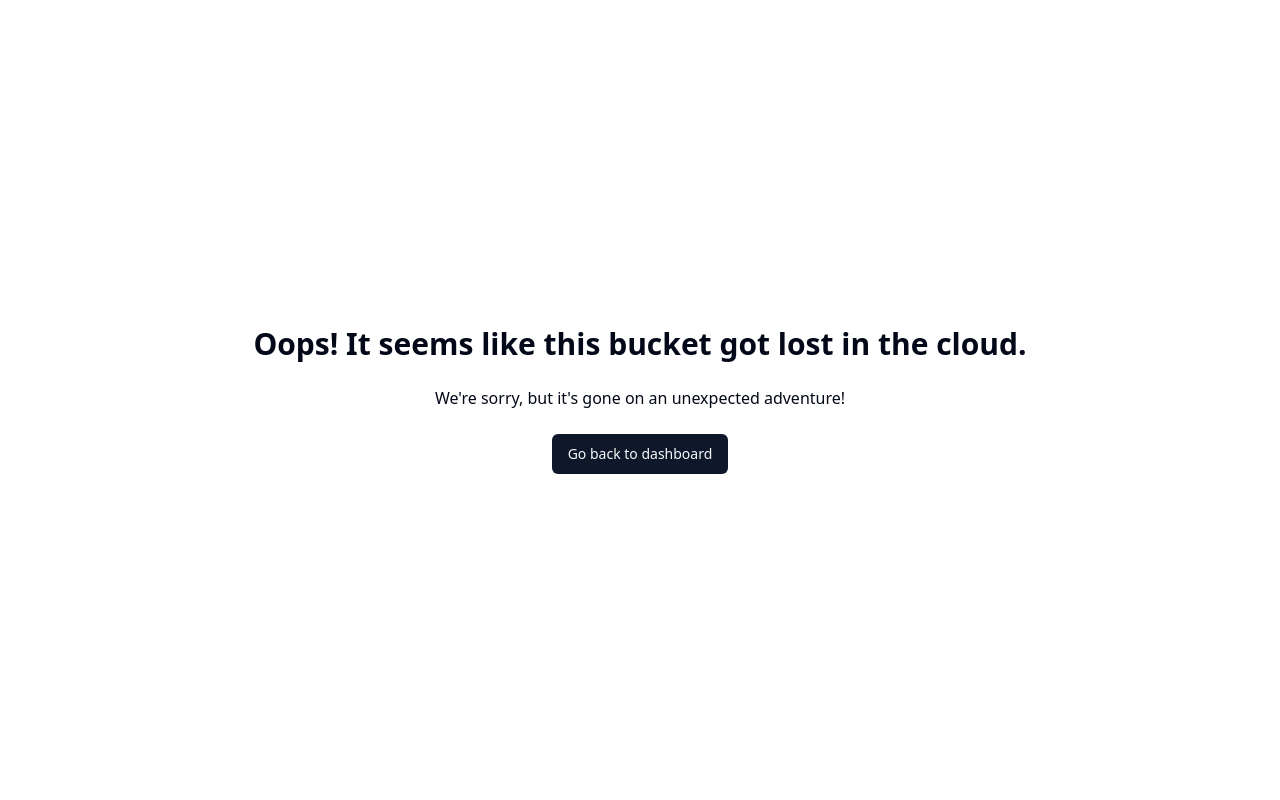
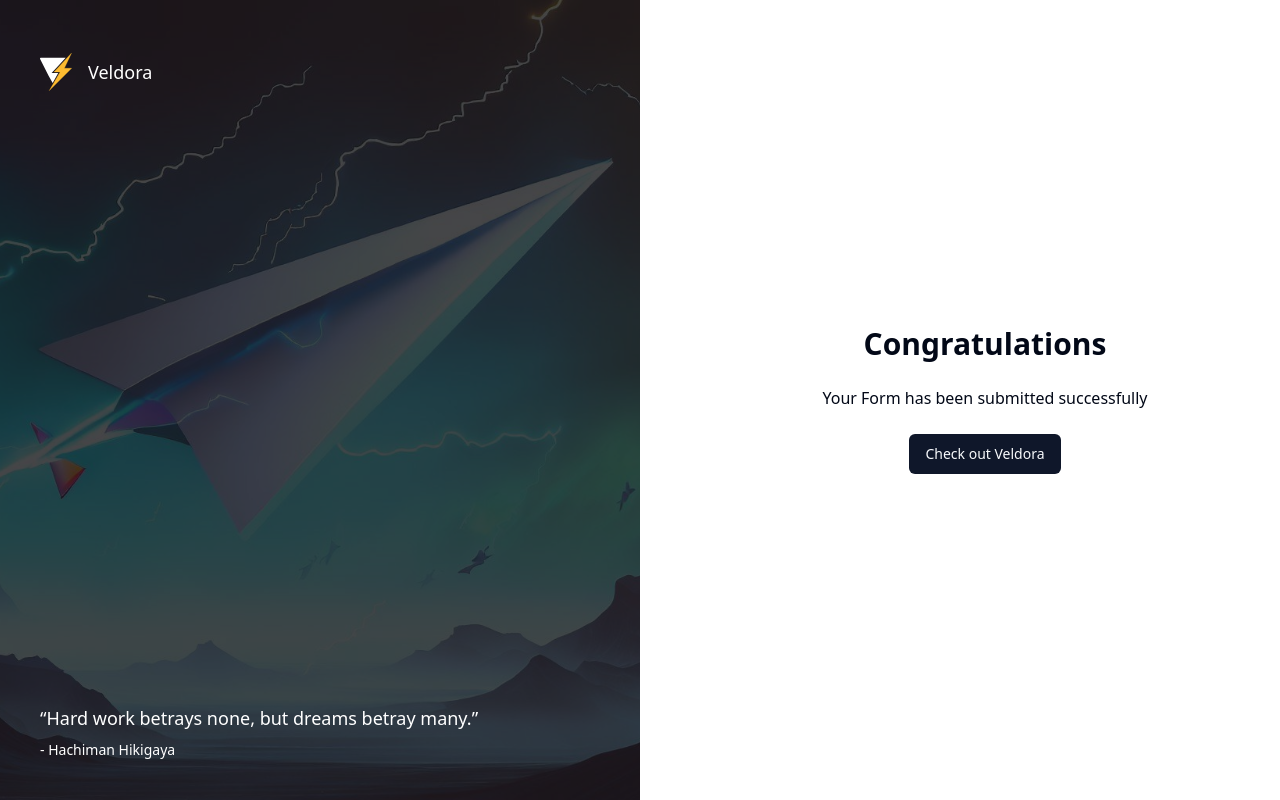
Before and after one commit to princecodes247/veldora--client, a Next.js app: page /subscribed in a window 1280 px wide. Before the commit this address had no page. Built offline with nearby package versions, Linux system fonts and the light colour scheme; no server answers; a web font is replaced by a local one; what prettier-plugin-tailwindcss would draw is missing.

Commit message:
add submission pages

```diff
--- /dev/null
+++ b/pages/subscribed.tsx
@@ -0,0 +1,69 @@
+import { Logo } from "@/components/Logo";
+import Link from "next/link";
+import { Button } from "@/components/ui/button";
+import authBG from "@/public/bg_1.jpg";
+import AnimeQuote from "@/components/AnimeQuote";
+
+export default function Subscribed() {
+
+
+  return (
+    <>
+      <div className="container relative min-h-[100vh] flex-col items-center justify-center md:grid lg:max-w-none lg:grid-cols-2 lg:px-0">
+        <div className="relative hidden h-full flex-col bg-muted p-10 text-white dark:border-r lg:flex">
+          <div className="absolute inset-0 bg-zinc-900">
+            <img
+              src={authBG.src}
+              className="h-full w-full object-cover"
+              alt=""
+            />
+            <div className="absolute inset-0 bg-zinc-900/80" />
+          </div>
+          <div className="relative z-20 flex items-center gap-4 text-lg font-medium">
+            <div className="h-16 w-8">
+              <Logo variant="base" />
+            </div>
+            Veldora
+          </div>
+          <div className="relative z-20 mt-auto">
+            <AnimeQuote />
+          </div>
+        </div>
+        <div className="pt-12 lg:p-8">
+          <div className="mx-auto flex w-full flex-col justify-center space-y-6 sm:w-[350px]">
+            <div className="w-full min-w-[200px] p-4 md:min-w-[400px]">
+              <div className="mx-auto flex h-8 w-24 items-center justify-center md:hidden ">
+                <Logo variant="base" />
+              </div>
+              <div className="flex flex-col items-center">
+                <h4 className="text-center font-semibold mb-6 text-3xl">Congratulations</h4>
+                <p className="text-center">Your Form has been submitted successfully</p>
+
+                <Link className="mt-6" href="/">
+                <Button>Check out Veldora</Button>
+                </Link>
+              </div>
+            </div>
+            {/* <p className="px-8 text-center text-sm text-muted-foreground">
+              By clicking continue, you agree to our{" "}
+              <Link
+                href="/terms"
+                className="underline underline-offset-4 hover:text-primary"
+              >
+                Terms of Service
+              </Link>{" "}
+              and{" "}
+              <Link
+                href="/privacy"
+                className="underline underline-offset-4 hover:text-primary"
+              >
+                Privacy Policy
+              </Link>
+              .
+            </p> */}
+          </div>
+        </div>
+      </div>
+    </>
+  );
+}
--- /dev/null
+++ b/pages/successful.tsx
@@ -0,0 +1,69 @@
+import { Logo } from "@/components/Logo";
+import Link from "next/link";
+import { Button } from "@/components/ui/button";
+import authBG from "@/public/bg_1.jpg";
+import AnimeQuote from "@/components/AnimeQuote";
+
+export default function Successful() {
+
+
+  return (
+    <>
+      <div className="container relative min-h-[100vh] flex-col items-center justify-center md:grid lg:max-w-none lg:grid-cols-2 lg:px-0">
+        <div className="relative hidden h-full flex-col bg-muted p-10 text-white dark:border-r lg:flex">
+          <div className="absolute inset-0 bg-zinc-900">
+            <img
+              src={authBG.src}
+              className="h-full w-full object-cover"
+              alt=""
+            />
+            <div className="absolute inset-0 bg-zinc-900/80" />
+          </div>
+          <div className="relative z-20 flex items-center gap-4 text-lg font-medium">
+            <div className="h-16 w-8">
+              <Logo variant="base" />
+            </div>
+            Veldora
+          </div>
+          <div className="relative z-20 mt-auto">
+            <AnimeQuote />
+          </div>
+        </div>
+        <div className="pt-12 lg:p-8">
+          <div className="mx-auto flex w-full flex-col justify-center space-y-6 sm:w-[350px]">
+            <div className="w-full min-w-[200px] p-4 md:min-w-[400px]">
+              <div className="mx-auto flex h-8 w-24 items-center justify-center md:hidden ">
+                <Logo variant="base" />
+              </div>
+              <div className="flex flex-col items-center">
+                <h4 className="text-center font-semibold mb-6 text-3xl">Congratulations</h4>
+                <p className="text-center">Your Form has been submitted successfully</p>
+
+                <Link className="mt-6" href="/">
+                <Button>Check out Veldora</Button>
+                </Link>
+              </div>
+            </div>
+            {/* <p className="px-8 text-center text-sm text-muted-foreground">
+              By clicking continue, you agree to our{" "}
+              <Link
+                href="/terms"
+                className="underline underline-offset-4 hover:text-primary"
+              >
+                Terms of Service
+              </Link>{" "}
+              and{" "}
+              <Link
+                href="/privacy"
+                className="underline underline-offset-4 hover:text-primary"
+              >
+                Privacy Policy
+              </Link>
+              .
+            </p> */}
+          </div>
+        </div>
+      </div>
+    </>
+  );
+}
```
